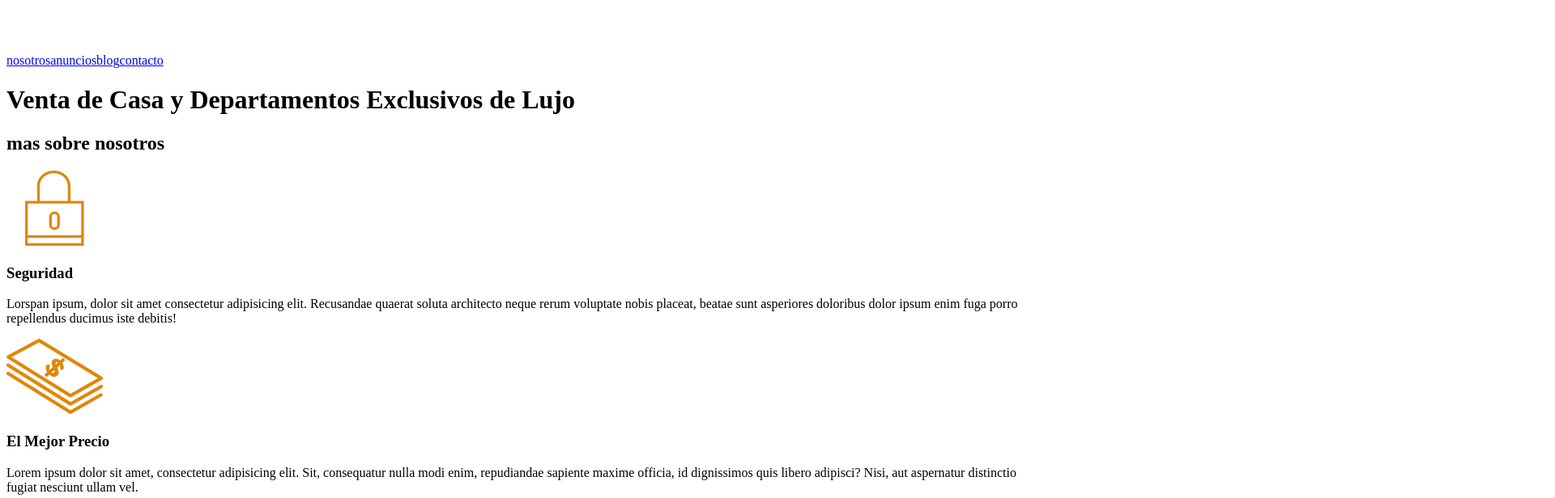
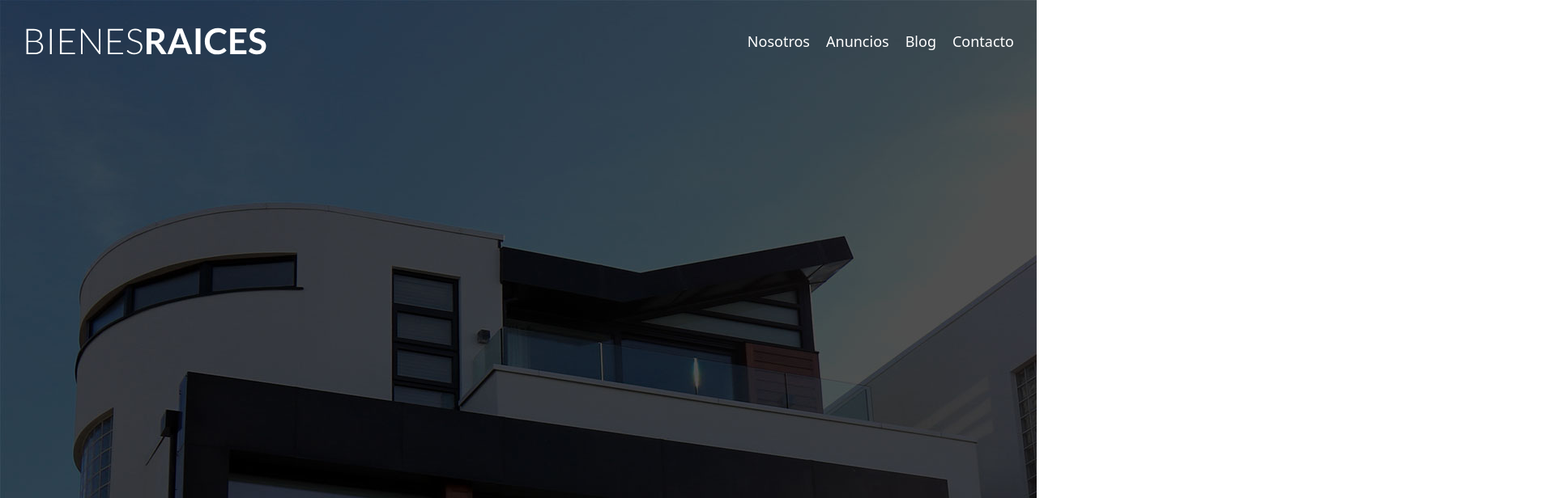
Before and after one commit to VCAngel/Angular_House_Community, an Angular app: page / in a window 1280 px wide. Shown: the top 616 px of the page at 81% size, 1920 px wide, since content can reach past the window. Built offline with nearby package versions, Linux system fonts and the light colour scheme; no server answers.

Commit message:
feature: Header styles with tailwindcss

```diff
--- a/package.json
+++ b/package.json
@@ -33,6 +33,7 @@
     "karma-coverage": "~2.2.0",
     "karma-jasmine": "~5.1.0",
     "karma-jasmine-html-reporter": "~2.0.0",
+    "tailwindcss": "^3.3.2",
     "typescript": "~5.0.2"
   }
 }
--- a/src/app/app.component.html
+++ b/src/app/app.component.html
@@ -11,7 +11,7 @@
   </div>
 </section>
 
-<div>
+<div class="">
   <app-blog></app-blog>
 
   <section class="testimoniales">
--- a/src/app/components/header/header.component.css
+++ b/src/app/components/header/header.component.css
@@ -0,0 +1,3 @@
+.BR-header{
+  background-image: url("../../../assets/img/header.jpg");
+}
--- a/src/app/components/header/header.component.html
+++ b/src/app/components/header/header.component.html
@@ -1,19 +1,22 @@
-<header>
-  <div>
-    <div>
-      <a href="/">
+<header [ngClass]="isLanding ? ['BR-header','sm:h-[100vh]', 'pt-6 pb-0 px-0']: ['py-6']"
+  class="bg-gray-800 sm:px-7 object-contain object-bottom h-fit">
+  <div class="flex flex-col justify-between h-full">
+    <div class="flex flex-col sm:flex-row sm:justify-between items-center gap-3">
+      <a href="/" class="">
         <img [src]="logo" alt="Logo">
       </a>
 
-      <nav>
+      <nav class="flex flex-row items-center gap-4 sm:gap-5 h-full">
         <!-- Routing Pending -->
-        <a href="#">nosotros</a>
-        <a href="#">anuncios</a>
-        <a href="#">blog</a>
-        <a href="#">contacto</a>
+        <a href="#" class="capitalize text-white font-medium text-lg">nosotros</a>
+        <a href="#" class="capitalize text-white font-medium text-lg">anuncios</a>
+        <a href="#" class="capitalize text-white font-medium text-lg">blog</a>
+        <a href="#" class="capitalize text-white font-medium text-lg">contacto</a>
       </nav>
     </div>
 
-    <h1>Venta de Casa y Departamentos Exclusivos de Lujo</h1>
+    <h1 *ngIf="isLanding"
+      class=" leading-loose sm:leading-loose text-xl sm:text-4xl font-bold text-white text-center sm:text-start max-w-full sm:max-w-xl py-3">
+      Venta de Casa y Departamentos Exclusivos de Lujo</h1>
   </div>
 </header>
--- a/src/app/components/header/header.component.ts
+++ b/src/app/components/header/header.component.ts
@@ -1,4 +1,4 @@
-import { Component, OnInit } from '@angular/core';
+import { Component, Input } from '@angular/core';
 
 @Component({
   selector: 'app-header',
@@ -7,4 +7,5 @@ import { Component, OnInit } from '@angular/core';
 })
 export class HeaderComponent {
   logo = './assets/svg/logo.svg';
+  @Input() isLanding = true;
 }
--- a/src/styles.css
+++ b/src/styles.css
@@ -1 +1,4 @@
 /* You can add global styles to this file, and also import other style files */
+@tailwind base;
+@tailwind components;
+@tailwind utilities;
--- /dev/null
+++ b/tailwind.config.js
@@ -0,0 +1,8 @@
+/** @type {import('tailwindcss').Config} */
+module.exports = {
+  content: ["./src/**/*.{html,ts}"],
+  theme: {
+    extend: {},
+  },
+  plugins: [],
+}
```
Also changed, not shown: 1 other file (tests, documents, lock files or other folders).
